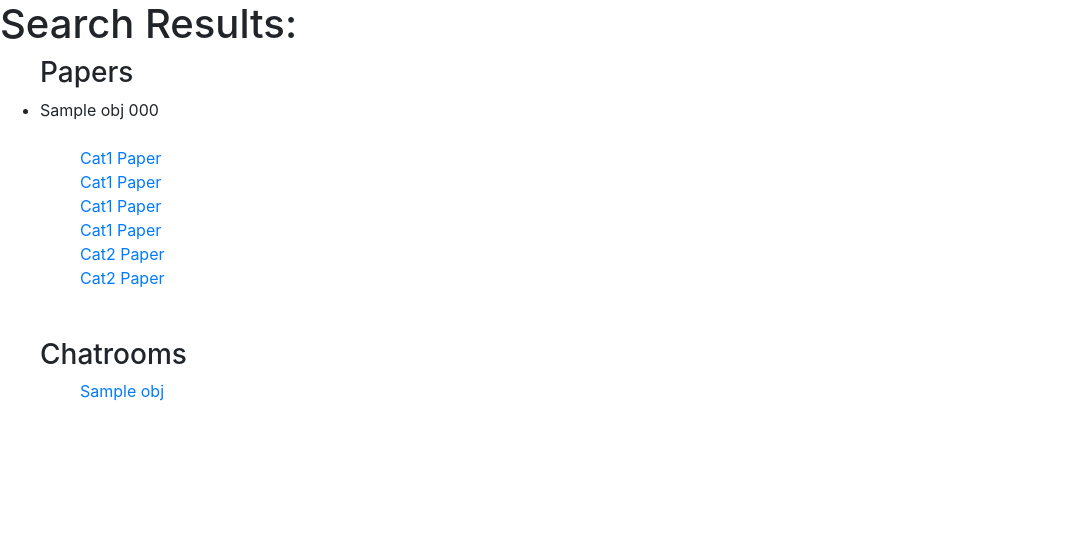
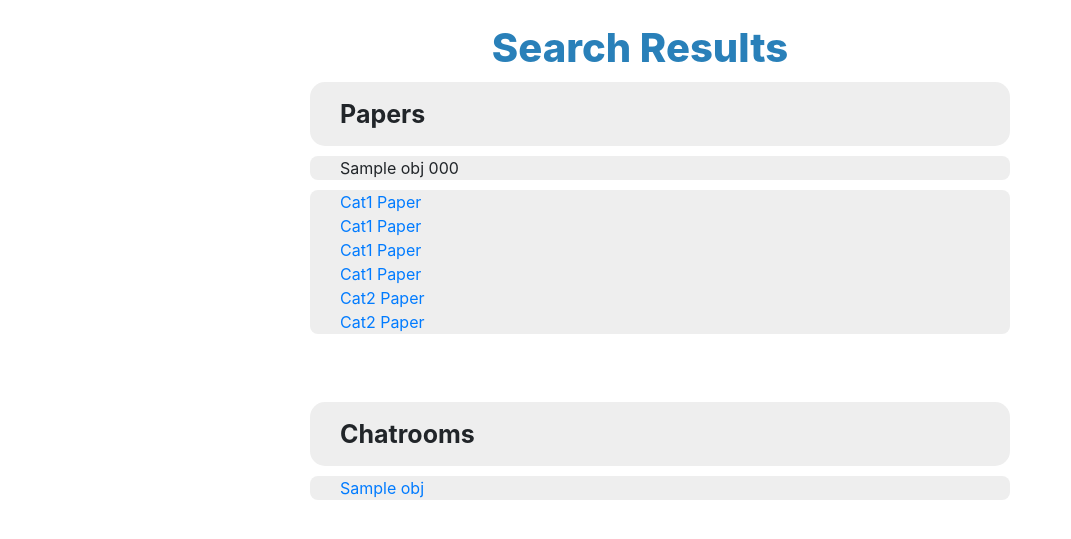
Before and after one commit to AlphaKKR/College-ClubHouse, a Django app: template homepage/templates/homepage/searchpage.html in a window 1280 px wide. Shown: the top 539 px of the page, without its empty margins (0-1071 px from the left). Run offline with Django 3.2, Linux system fonts and the light colour scheme; data comes from the database, SQL or seed files in the repository; tables that the repository leaves empty hold one stand-in row (values such as "Sample post"); the template is opened without the code that fills it: values that come from a table or form of the project are taken from there, most other values are stand-ins (such as "Sample title", 1, 10 or a date in 2020).

Commit message:
made changes

```diff
--- a/homepage/templates/homepage/searchpage.html
+++ b/homepage/templates/homepage/searchpage.html
@@ -1,25 +1,65 @@
 <!doctype html>
 <html lang="en">
+
 <head>
   <!-- Required meta tags -->
   <meta charset="utf-8">
   <meta name="viewport" content="width=device-width, initial-scale=1, shrink-to-fit=no">
 
   <!-- Bootstrap CSS -->
-    <link rel="stylesheet" href="https://cdn.jsdelivr.net/npm/bootstrap@4.5.3/dist/css/bootstrap.min.css" integrity="sha384-TX8t27EcRE3e/ihU7zmQxVncDAy5uIKz4rEkgIXeMed4M0jlfIDPvg6uqKI2xXr2" crossorigin="anonymous">
+  <link rel="stylesheet" href="https://cdn.jsdelivr.net/npm/bootstrap@4.5.3/dist/css/bootstrap.min.css"
+    integrity="sha384-TX8t27EcRE3e/ihU7zmQxVncDAy5uIKz4rEkgIXeMed4M0jlfIDPvg6uqKI2xXr2" crossorigin="anonymous">
 
   <title>Hello, world!</title>
+  <style>
+    .lis {
+      border-radius: 15px;
+      display: flex;
+      width: 700px;
+      justify-content: center;
+      align-content: center;
+      flex-direction: column;
+      background-color: #eeeeee;
+      margin: 10px auto;
+      padding-left: 30px;
+      height: 4rem;
+      font-weight: bold;
+      font-size: 25px;
+    }
+
+    .lis1 {
+      border-radius: 8px;
+      display: flex;
+      width: 700px;
+      justify-content: center;
+      align-content: center;
+      flex-direction: column;
+      background-color: #eeeeee;
+      margin: 10px auto;
+      padding-left: 30px;
+    }
+
+    .lis2 {
+      border-radius: 8px;
+      width: 700px;
+      background-color: #eeeeee;
+      margin: 10px auto;
+      padding-left: 30px;
+    }
+  </style>
 </head>
+
 <body>
-      <h1>Search Results:</h1>
+  <br>
+  <h1 style='text-align:center; color: #2980B9; font-weight: 800;'>Search Results</h1>
   <ul>
 
-    <h3>Papers</h3>
+    <h3 class='lis'>Papers</h3>
     {% for obj in allposts %}
-        <li>{{obj.subject}}  {{obj.course_code}}</li><br>
-        <ul>
+    <li class='lis1'>{{obj.subject}} {{obj.course_code}}</li>
+    <ul class='lis2'>
       {% for c1 in cat1 %}
-        <a href="{{c1.cat_1_url}}">Cat1 Paper</a>
+      <a href="{{c1.cat_1_url}}" style='margin: 3px auto;'>Cat1 Paper</a>
       <br>
       {% endfor %}
       {% for c2 in cat2 %}
@@ -33,18 +73,18 @@
     </ul>
     <br><br>
     {% empty %}
-        <li> No matching results in Papers</li>
+    <li class = 'lis2'> No matching results in Papers</li>
     {% endfor %}
 
 
 
-    <h3>Chatrooms</h3>
+    <h3 class = 'lis'>Chatrooms</h3>
     {% for k in chat %}
-    <ul>
+    <ul class = 'lis2'>
       <a href="/chatroom/{{k.name}}">{{k.name}}</a>
     </ul>
     {% empty %}
-    <li>No matching results in Chatrooms</li>
+    <li class= 'lis2'>No matching results in Chatrooms</li>
     {% endfor %}
 
 
@@ -52,8 +92,12 @@
   <!-- Optional JavaScript; choose one of the two! -->
 
   <!-- Option 1: jQuery and Bootstrap Bundle (includes Popper) -->
-    <script src="https://code.jquery.com/jquery-3.5.1.slim.min.js" integrity="sha384-DfXdz2htPH0lsSSs5nCTpuj/zy4C+OGpamoFVy38MVBnE+IbbVYUew+OrCXaRkfj" crossorigin="anonymous"></script>
-    <script src="https://cdn.jsdelivr.net/npm/bootstrap@4.5.3/dist/js/bootstrap.bundle.min.js" integrity="sha384-ho+j7jyWK8fNQe+A12Hb8AhRq26LrZ/JpcUGGOn+Y7RsweNrtN/tE3MoK7ZeZDyx" crossorigin="anonymous"></script>
+  <script src="https://code.jquery.com/jquery-3.5.1.slim.min.js"
+    integrity="sha384-DfXdz2htPH0lsSSs5nCTpuj/zy4C+OGpamoFVy38MVBnE+IbbVYUew+OrCXaRkfj"
+    crossorigin="anonymous"></script>
+  <script src="https://cdn.jsdelivr.net/npm/bootstrap@4.5.3/dist/js/bootstrap.bundle.min.js"
+    integrity="sha384-ho+j7jyWK8fNQe+A12Hb8AhRq26LrZ/JpcUGGOn+Y7RsweNrtN/tE3MoK7ZeZDyx"
+    crossorigin="anonymous"></script>
 
   <!-- Option 2: jQuery, Popper.js, and Bootstrap JS
     <script src="https://code.jquery.com/jquery-3.5.1.slim.min.js" integrity="sha384-DfXdz2htPH0lsSSs5nCTpuj/zy4C+OGpamoFVy38MVBnE+IbbVYUew+OrCXaRkfj" crossorigin="anonymous"></script>
@@ -61,4 +105,5 @@
     <script src="https://cdn.jsdelivr.net/npm/bootstrap@4.5.3/dist/js/bootstrap.min.js" integrity="sha384-w1Q4orYjBQndcko6MimVbzY0tgp4pWB4lZ7lr30WKz0vr/aWKhXdBNmNb5D92v7s" crossorigin="anonymous"></script>
     -->
 </body>
+
 </html>
```
Lines whose indentation alone changed are shown as unchanged.
